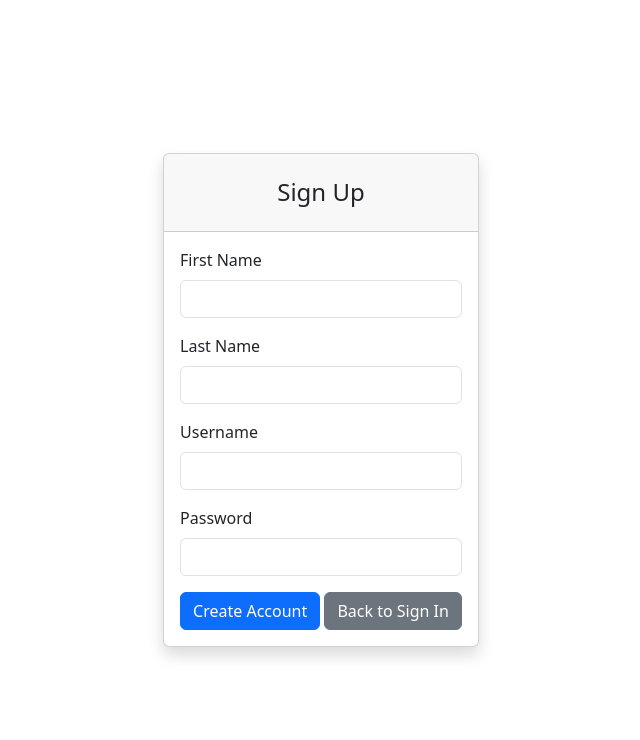
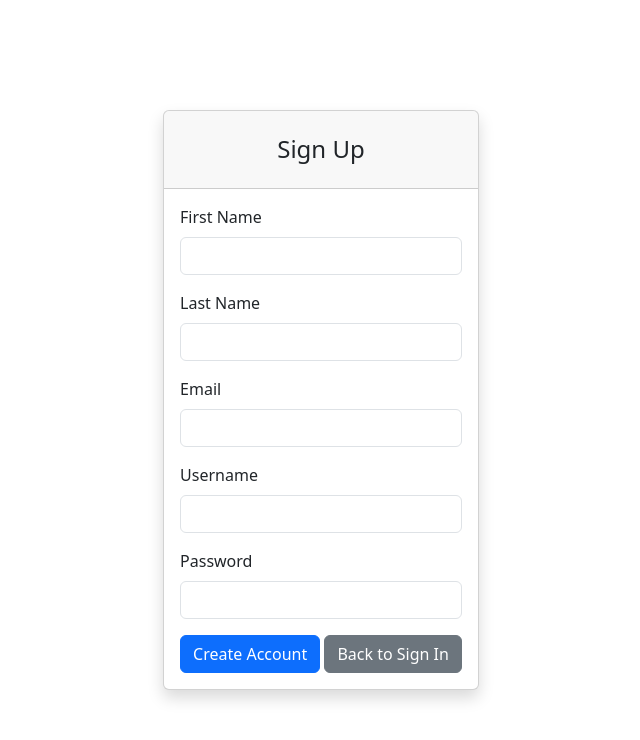
Before and after one commit to panbed/COP4331-SmallProject-Team29, a PHP site: page /newUser.html in a window 1280 px wide. Shown: the top 740 px of the page, without its empty margins (319-959 px from the left). Run offline with PHP 8.4, Linux system fonts and the light colour scheme.

Commit message:
email now required for newuser, regex validation

```diff
--- a/html/js/code.js
+++ b/html/js/code.js
@@ -125,17 +125,19 @@ function doLogout() {
 function addUser() {
   let firstName = $("#regFirstName").val();
   let lastName = $("#regLastName").val();
+  let email = $("#regEmail").val();
   let login = $("#regUserName").val();
   let password = $("#regPassword").val();
   password = md5(password);
 
-  if (!firstName || !lastName || !login || !password) {
+  if (!firstName || !lastName || !login || !password || !email) {
     console.log("missing information! not creating user...")
   }
   else {
     let json = JSON.stringify({
       firstName: firstName,
       lastName: lastName,
+      email: email,
       login: login,
       password: password
     });
@@ -929,6 +931,15 @@ $(function () {
     }
   });
 
+  // validate email
+  const validateEmail = (email) => {
+    return email.match(
+      /[a-z0-9!#$%&'*+/=?^_`{|}~-]+(?:\.[a-z0-9!#$%&'*+/=?^_`{|}~-]+)*@(?:[a-z0-9](?:[a-z0-9-]*[a-z0-9])?\.)+[a-z0-9](?:[a-z0-9-]*[a-z0-9])?/
+    );
+  };
+
+  $("#regEmail").on("input", validateEmail($("#regEmail").val()));
+
   // handle add contact modal
   $("#addContactModal").on("show.bs.modal", e => {
     console.log("contact modal shown!");
--- a/html/newUser.html
+++ b/html/newUser.html
@@ -16,6 +16,7 @@
 
   <script type="text/javascript" src="js/md5.js"></script>
   <script type="text/javascript" src="js/code.js"></script>
+  <script type="text/javascript" src="js/email.js"></script>
 
   <link href="css/styles.css" rel="stylesheet">
 
@@ -43,6 +44,13 @@
           <input type="text" id="regLastName" class="form-control" required>
           <div class="invalid-feedback">
             Please enter your last name.
+          </div>
+        </div>
+        <div class="mb-3">
+          <label for="regEmail" class="form-label">Email</label>
+          <input type="text" id="regEmail" class="form-control" required>
+          <div class="invalid-feedback">
+            Please enter a valid email address.
           </div>
         </div>
         <div class="mb-3">
```
Also changed, not shown: html/LAMPAPI/AddUser.php (+8 -6 lines).
